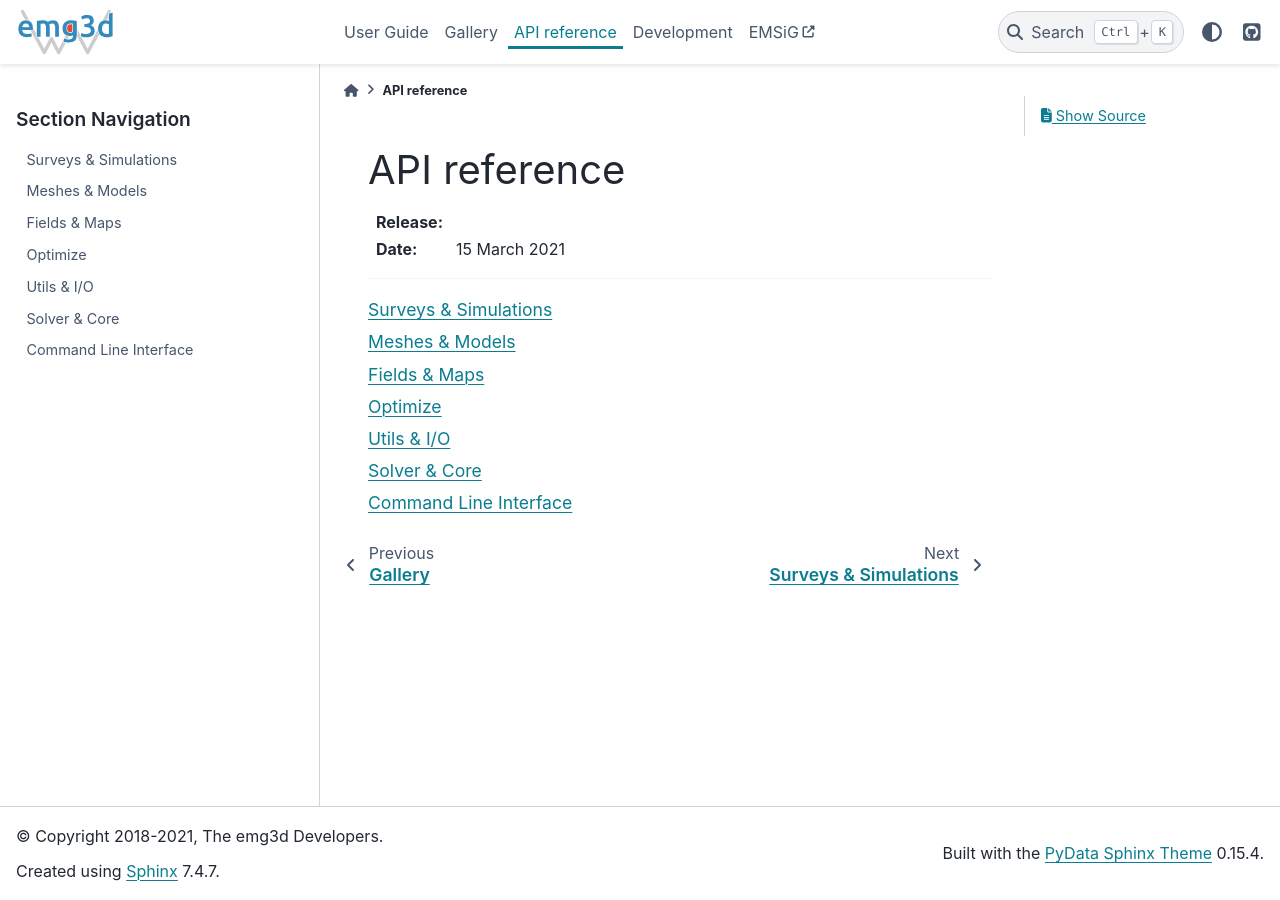
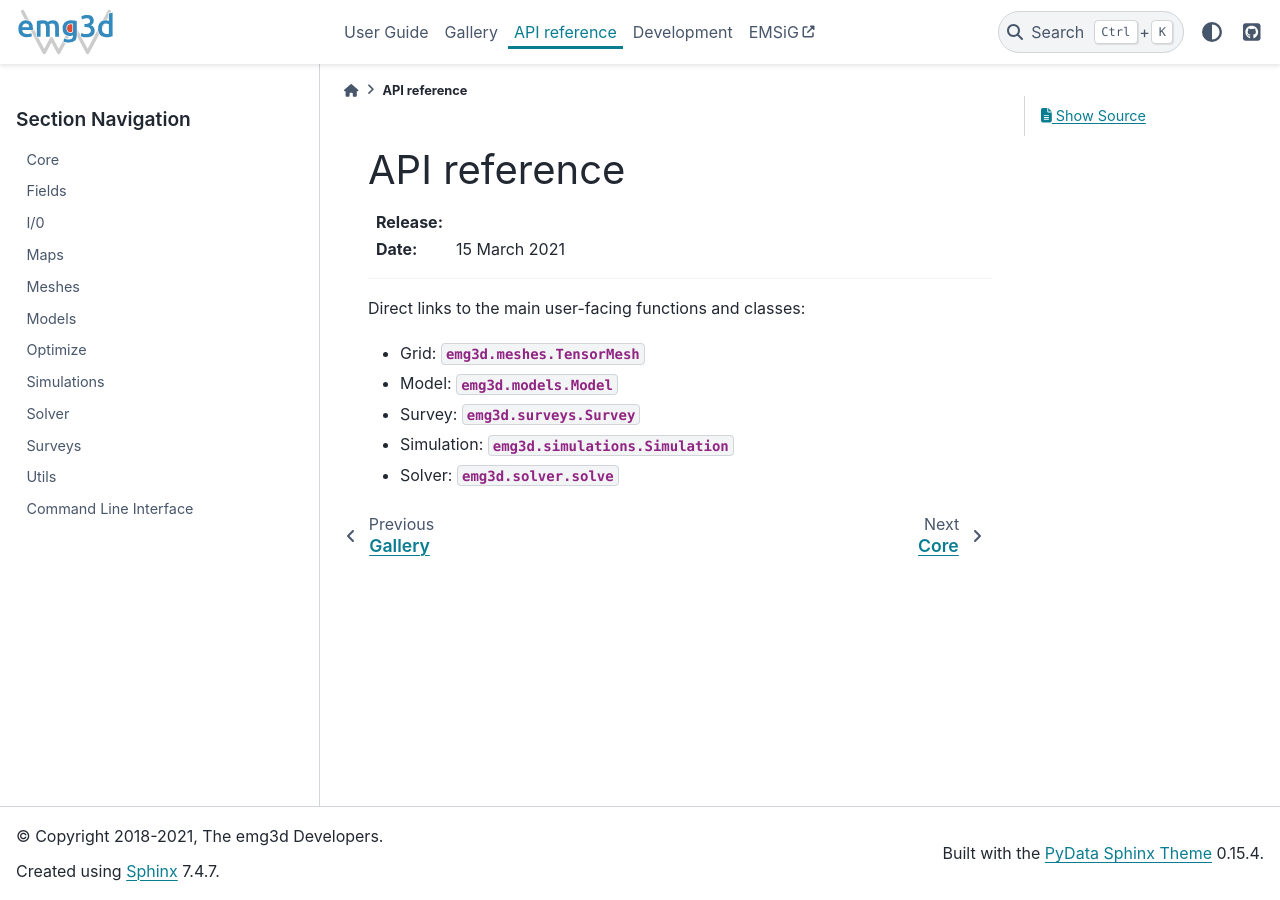
Before and after one commit to emsig/emg3d, a Sphinx documentation site: the page built from docs/api_reference/index.rst, in a window 1280 px wide. Built offline with Sphinx 7.4.7 and the PyData theme 0.15.4, drawn with Linux system fonts in a browser that asks for light colours; the version number could not be read and is left out.

```diff
--- /dev/null
+++ b/docs/api_reference/core.rst
@@ -0,0 +1,6 @@
+Core
+====
+
+.. automodapi:: emg3d.core
+   :no-inheritance-diagram:
+   :no-heading:
--- /dev/null
+++ b/docs/api_reference/fields.rst
@@ -0,0 +1,6 @@
+Fields
+======
+
+.. automodapi:: emg3d.fields
+   :no-inheritance-diagram:
+   :no-heading:
--- a/docs/api_reference/index.rst
+++ b/docs/api_reference/index.rst
@@ -10,12 +10,26 @@ API reference
 .. module:: emg3d
 
 .. toctree::
-   :maxdepth: 2
+   :maxdepth: 1
+   :hidden:
 
-   surveys-simulations
-   meshes-models
-   fields-maps
+   core
+   fields
+   io
+   maps
+   meshes
+   models
    optimize
-   utils-io
-   solver-core
+   simulations
+   solver
+   surveys
+   utils
    cli
+
+Direct links to the main user-facing functions and classes:
+
+- Grid: :class:`emg3d.meshes.TensorMesh`
+- Model: :class:`emg3d.models.Model`
+- Survey: :class:`emg3d.surveys.Survey`
+- Simulation: :class:`emg3d.simulations.Simulation`
+- Solver: :func:`emg3d.solver.solve`
--- /dev/null
+++ b/docs/api_reference/io.rst
@@ -0,0 +1,6 @@
+I/0
+===
+
+.. automodapi:: emg3d.io
+   :no-inheritance-diagram:
+   :no-heading:
--- /dev/null
+++ b/docs/api_reference/maps.rst
@@ -0,0 +1,6 @@
+Maps
+====
+
+.. automodapi:: emg3d.maps
+   :no-inheritance-diagram:
+   :no-heading:
--- /dev/null
+++ b/docs/api_reference/meshes.rst
@@ -0,0 +1,6 @@
+Meshes
+======
+
+.. automodapi:: emg3d.meshes
+   :no-inheritance-diagram:
+   :no-heading:
--- /dev/null
+++ b/docs/api_reference/models.rst
@@ -0,0 +1,6 @@
+Models
+======
+
+.. automodapi:: emg3d.models
+   :no-inheritance-diagram:
+   :no-heading:
--- a/docs/api_reference/optimize.rst
+++ b/docs/api_reference/optimize.rst
@@ -3,3 +3,4 @@ Optimize
 
 .. automodapi:: emg3d.optimize
    :no-inheritance-diagram:
+   :no-heading:
--- /dev/null
+++ b/docs/api_reference/simulations.rst
@@ -0,0 +1,6 @@
+Simulations
+===========
+
+.. automodapi:: emg3d.simulations
+   :no-inheritance-diagram:
+   :no-heading:
--- /dev/null
+++ b/docs/api_reference/solver.rst
@@ -0,0 +1,6 @@
+Solver
+======
+
+.. automodapi:: emg3d.solver
+   :no-inheritance-diagram:
+   :no-heading:
--- /dev/null
+++ b/docs/api_reference/surveys.rst
@@ -0,0 +1,6 @@
+Surveys
+=======
+
+.. automodapi:: emg3d.surveys
+   :no-inheritance-diagram:
+   :no-heading:
--- /dev/null
+++ b/docs/api_reference/utils.rst
@@ -0,0 +1,6 @@
+Utils
+=====
+
+.. automodapi:: emg3d.utils
+   :no-inheritance-diagram:
+   :no-heading:
```
Also changed, not shown: docs/api_reference/fields-maps.rst (deleted, +0 -8 lines), docs/api_reference/meshes-models.rst (deleted, +0 -8 lines), docs/api_reference/solver-core.rst (deleted, +0 -8 lines), docs/api_reference/surveys-simulations.rst (deleted, +0 -8 lines), docs/api_reference/utils-io.rst (deleted, +0 -8 lines), docs/conf.py (+5 -5 lines), docs/development/maintenance.rst (+12 -0 lines), docs/user_guide/theory.rst (+7 -7 lines).
